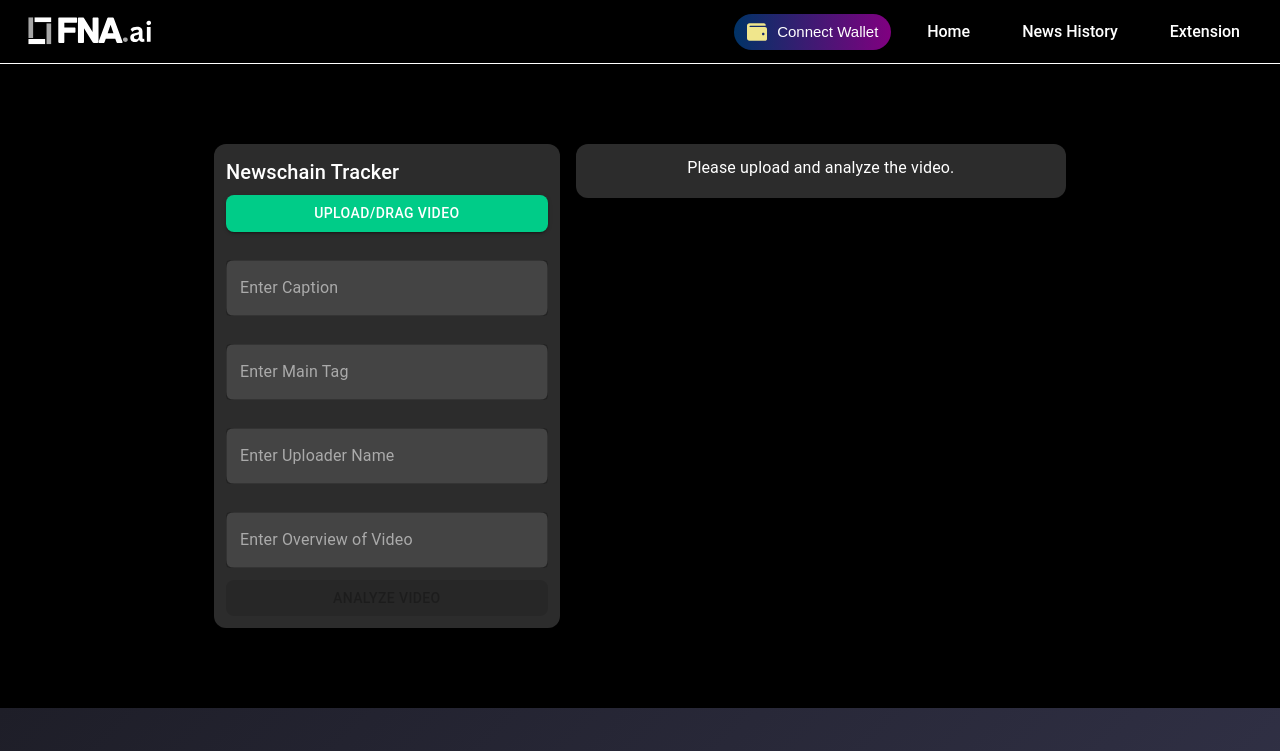
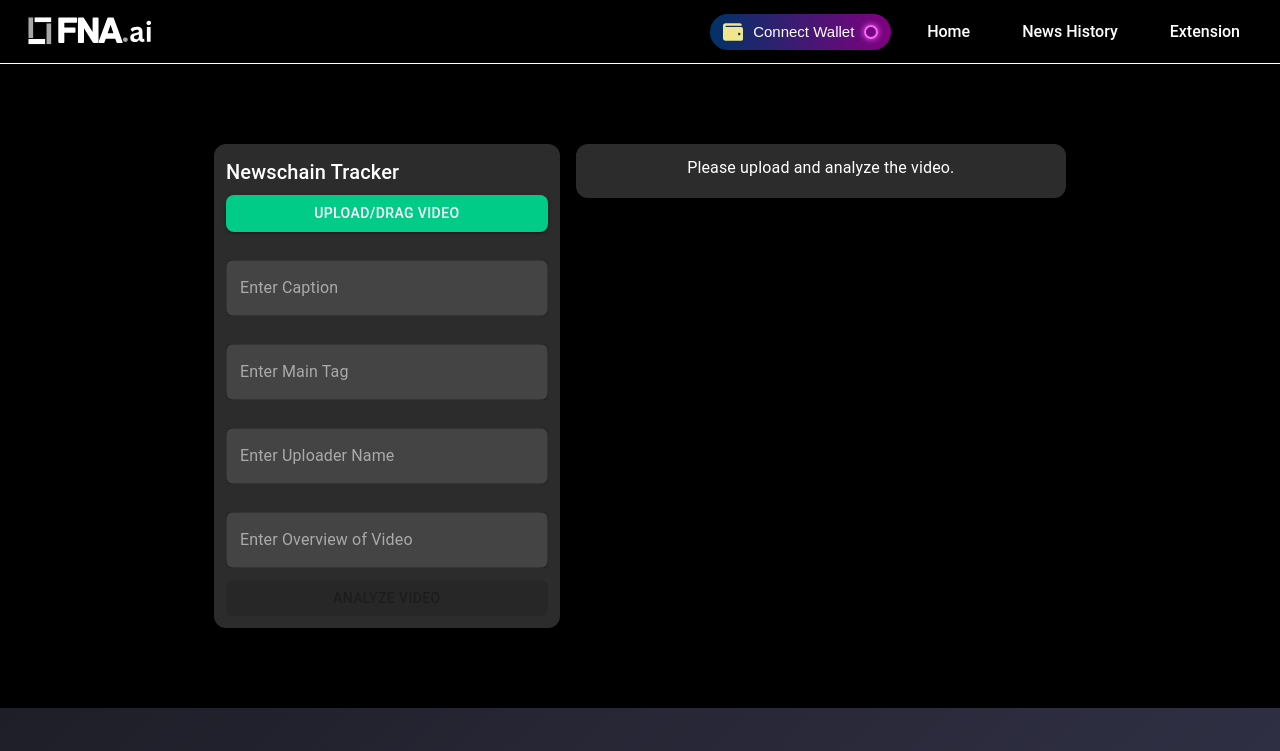
Before and after one commit to Priyank911/FNA.ai, a React (Create React App) app: page / in a window 1280 px wide. Shown: the top 751 px of the page. Built offline with nearby package versions, Linux system fonts and the light colour scheme.

Commit message:
StatusIcon

```diff
--- a/src/App.js
+++ b/src/App.js
@@ -774,7 +774,8 @@ const doc = new jsPDF();
                     </Paper>
                 </Grid>
             </Grid>
-            <Navbar connectWallet={connectWallet} />
+            {/* <Navbar connectWallet={connectWallet} /> */}
+            <Navbar account={account} connectWallet={connectWallet} />
         </Container>
     );
 }
--- a/src/Navbar.css
+++ b/src/Navbar.css
@@ -268,3 +268,62 @@ body {
   transform: scale(1.2); /* Larger icon on hover */
   color: #ffffff; /* Bright white on hover */
 }
+
+/* .connection-status {
+  display: flex;
+  align-items: center;
+  margin-left: 1rem;
+}
+
+.connected-icon {
+  color: #00ff99;
+  font-size: 18px;
+}
+
+.blank-circle {
+  width: 18px;
+  height: 18px;
+  border: 2px solid #ccc;
+  border-radius: 50%;
+  background-color: transparent;
+} */
+
+.connection-status {
+  display: flex;
+  align-items: center;
+  position: relative;
+}
+
+.connected-icon {
+  color: #00ff99;
+  font-size: 14px;
+  background: radial-gradient(circle, #00ffcc, #00ccff);
+  border-radius: 50%;
+  padding: 2px;
+  box-shadow: 0 0 8px #00ff99, 0 0 12px #00ccff;
+  animation: pulse 1.5s infinite alternate;
+  margin-left: 10px;
+  width: 14px;
+  height: 14px;
+}
+
+@keyframes pulse {
+  from {
+    transform: scale(0.9);
+    box-shadow: 0 0 6px #00ff99, 0 0 10px #00ccff;
+  }
+  to {
+    transform: scale(1.1);
+    box-shadow: 0 0 12px #00ff99, 0 0 16px #00ccff;
+  }
+}
+
+.blank-circle {
+  width: 14px;
+  height: 14px;
+  border: 2px solid #ff66ff;
+  border-radius: 50%;
+  background-color: transparent;
+  box-shadow: 0 0 6px #ff66ff;
+  margin-left: 10px;
+}
--- a/src/Navbar.js
+++ b/src/Navbar.js
@@ -1,99 +1,3 @@
-
-// import React from 'react';
-// import { Link } from 'react-router-dom';
-// import { slide as Menu } from 'react-burger-menu';
-// import './Navbar.css';
-// import Logo from './logo.svg';
-// import '@fortawesome/fontawesome-free/css/all.min.css';
-
-// class Navbar extends React.Component {
-//   constructor(props) {
-//     super(props);
-//     this.state = {
-//       menuOpen: false
-//     };
-//   }
-
-//   handleStateChange(state) {
-//     this.setState({ menuOpen: state.isOpen });
-//   }
-
-//   closeMenu() {
-//     this.setState({ menuOpen: false });
-//   }
-
-//   showSettings(event) {
-//     event.preventDefault();
-//     // Settings action
-//   }
-
-//   render() {
-//     return (
-//       <div id="outer-container">
-//         {/* Traditional Navbar for Desktop */}
-//         <nav className="desktop-nav navbar">
-//           <div className="navbar-logo">
-//             <Link to="/">
-//               <img src={Logo} alt="Logo" className="navbar-logo-img" />
-//             </Link>
-//           </div>
-//           <ul className="navbar-list">
-//             <li><Link to="/">Home</Link></li>
-//             <li><Link to="/history">News History</Link></li>
-//             <li><Link to="/extension">Extension</Link></li>
-//           </ul>
-//         </nav>
-
-//         {/* Creative Sliding Menu for Mobile */}
-//         <Menu
-//           right
-//           pageWrapId={"page-wrap"}
-//           outerContainerId={"outer-container"}
-//           isOpen={this.state.menuOpen}
-//           onStateChange={(state) => this.handleStateChange(state)}
-//           customBurgerIcon={<img src="/menusq.svg" alt="Menu" />}
-//           className="bm-menu-wrap"
-//         >
-//           <div className="menu-header">
-//             <div className="navbar-logo">
-//               <Link to="/" onClick={() => this.closeMenu()}>
-//                 <img src={Logo} alt="Logo" className="navbar-logo-img" />
-//               </Link>
-//             </div>
-//           </div>
-//           <nav className="menu-content">
-//             <Link id="home" className="menu-item" to="/" onClick={() => this.closeMenu()}>
-//               <i className="fas fa-home"></i> Home
-//             </Link>
-//             <Link id="about" className="menu-item" to="/history" onClick={() => this.closeMenu()}>
-//               <i className="fas fa-newspaper"></i> News History
-//             </Link>
-//             <Link id="extension" className="menu-item" to="/extension" onClick={() => this.closeMenu()}>
-//               <i className="fas fa-puzzle-piece"></i> Extension
-//             </Link>
-//             <a onClick={this.showSettings} className="menu-item" href="#">
-//               <i className="fas fa-cog"></i> Settings
-//             </a>
-//           </nav>
-//           <div className="menu-footer">
-//             <p className="footer-text">Stay Connected</p>
-//             <div className="social-icons">
-//               <a href="#"><i className="fab fa-facebook-f"></i></a>
-//               <a href="#"><i className="fab fa-twitter"></i></a>
-//               <a href="#"><i className="fab fa-linkedin-in"></i></a>
-//             </div>
-//           </div>
-//         </Menu>
-//       </div>
-//     );
-//   }
-// }
-
-// export default Navbar;
-
-
-
-
 // import React from 'react';
 // import { Link } from 'react-router-dom';
 // import { slide as Menu } from 'react-burger-menu';
@@ -132,7 +36,10 @@
 //               <img src={Logo} alt="Logo" className="navbar-logo-img" />
 //             </Link>
 //           </div>
-//           <button className="wallet-button desktop-wallet-button">
+//           <button
+//             className="wallet-button desktop-wallet-button"
+//             onClick={this.props.connectWallet} // Trigger wallet connection on click
+//           >
 //             <FaWallet className="wallet-icon" /> Connect Wallet
 //           </button>
 //           <ul className="navbar-list">
@@ -144,9 +51,6 @@
 
 //         {/* Creative Sliding Menu for Mobile */}
 //         <nav className="mobile-nav">
-//           <button className="wallet-button mobile-wallet-button">
-//             <FaWallet className="wallet-icon" />
-//           </button>
 //           <Menu
 //             right
 //             pageWrapId={"page-wrap"}
@@ -200,7 +104,7 @@ import { slide as Menu } from 'react-burger-menu';
 import './Navbar.css';
 import Logo from './logo.svg';
 import '@fortawesome/fontawesome-free/css/all.min.css';
-import { FaWallet } from 'react-icons/fa';
+import { FaWallet, FaCheckCircle } from 'react-icons/fa';
 
 class Navbar extends React.Component {
   constructor(props) {
@@ -223,9 +127,11 @@ class Navbar extends React.Component {
   }
 
   render() {
+    const { account, connectWallet } = this.props;
+
     return (
       <div id="outer-container">
-        {/* Traditional Navbar for Desktop */}
+        {}
         <nav className="desktop-nav navbar">
           <div className="navbar-logo">
             <Link to="/">
@@ -234,9 +140,17 @@ class Navbar extends React.Component {
           </div>
           <button
             className="wallet-button desktop-wallet-button"
-            onClick={this.props.connectWallet} // Trigger wallet connection on click
+            onClick={connectWallet}
           >
             <FaWallet className="wallet-icon" /> Connect Wallet
+            <div className="connection-status">
+            {}
+            {account ? (
+              <FaCheckCircle className="connected-icon" />
+            ) : (
+              <div className="blank-circle"></div>
+            )}
+          </div>
           </button>
           <ul className="navbar-list">
             <li><Link to="/">Home</Link></li>
@@ -245,7 +159,7 @@ class Navbar extends React.Component {
           </ul>
         </nav>
 
-        {/* Creative Sliding Menu for Mobile */}
+        {}
         <nav className="mobile-nav">
           <Menu
             right
```
